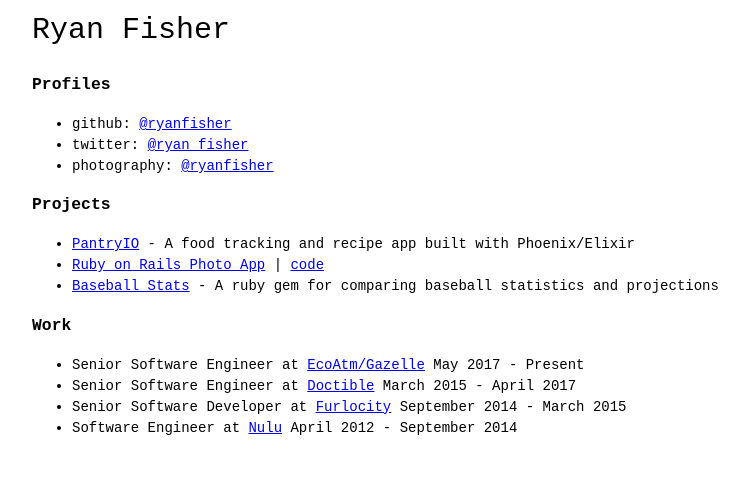
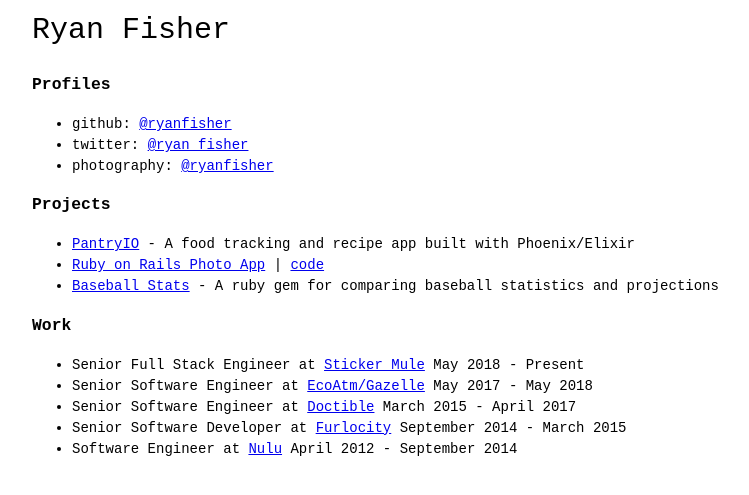
Before and after one commit to ryanfisher/ryanfisher.io, a Jekyll site: the page built from index.md, in a window 1280 px wide. Shown: the top 495 px of the page, without its empty margins (218-967 px from the left). Built offline with Jekyll 4.4.1, drawn with Linux system fonts in a browser that asks for light colours.

Commit message:
Add Sticker Mule to experience

```diff
--- a/_layouts/home.html
+++ b/_layouts/home.html
@@ -44,7 +44,8 @@
       </ul>
       <h3>Work</h3>
       <ul>
-        <li>Senior Software Engineer at <a href="https://www.gazelle.com" target="_blank">EcoAtm/Gazelle</a> May 2017 - Present
+        <li>Senior Full Stack Engineer at <a href="https://www.stickermule.com">Sticker Mule</a> May 2018 - Present</li>
+        <li>Senior Software Engineer at <a href="https://www.gazelle.com" target="_blank">EcoAtm/Gazelle</a> May 2017 - May 2018
         </li>
         <li>Senior Software Engineer at <a href="https://www.doctible.com" target="_blank">Doctible</a> March 2015 - April 2017
         </li>
```
